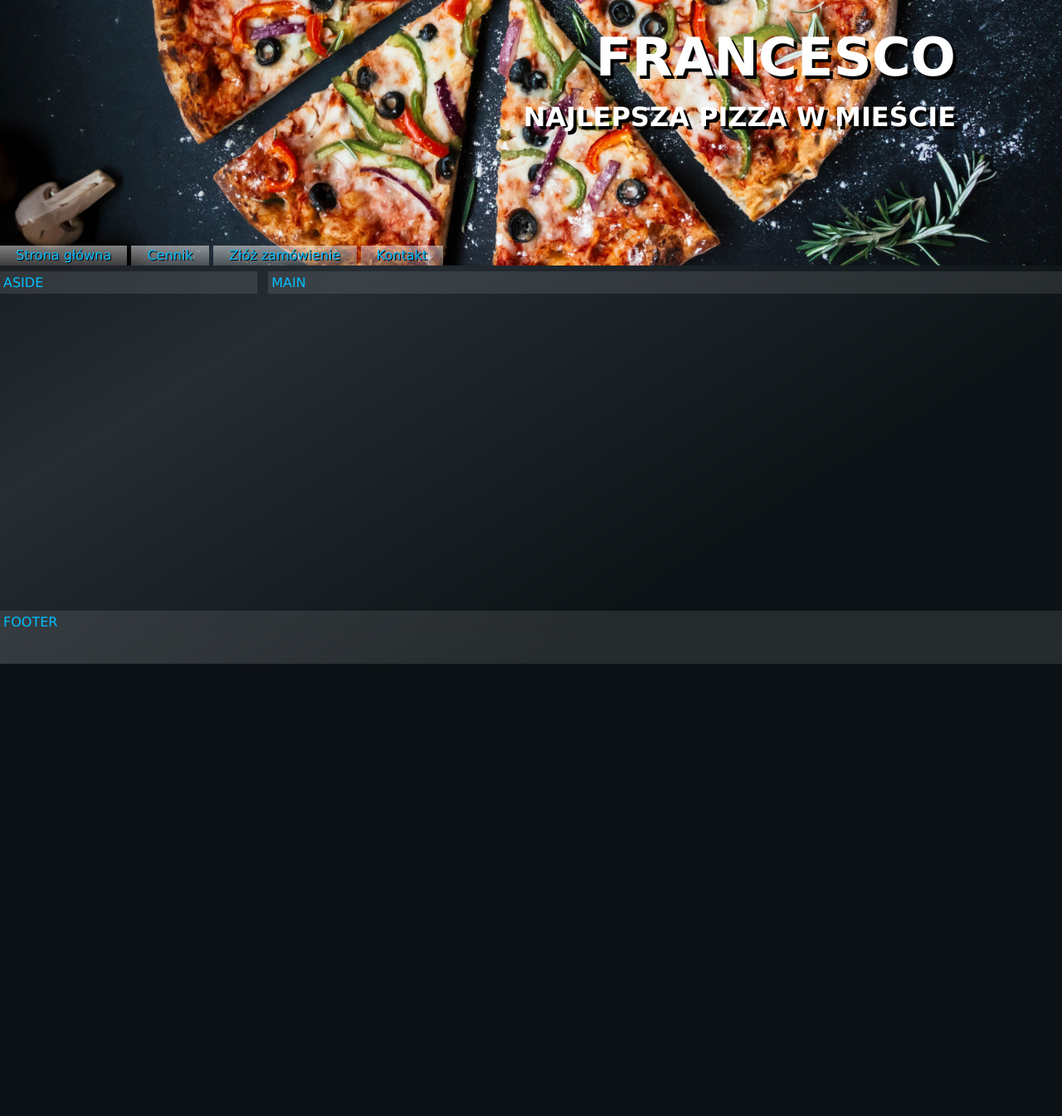
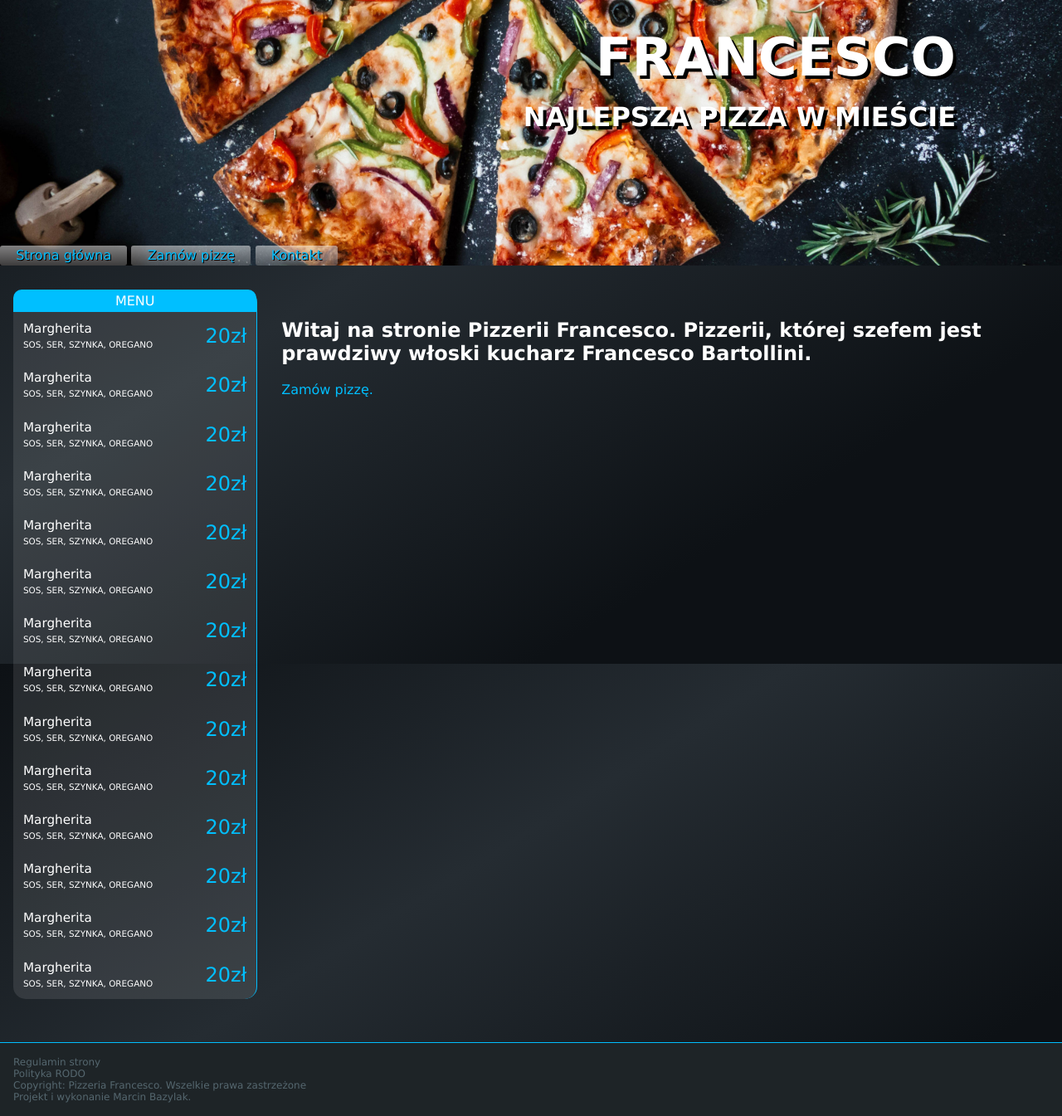
Before and after one commit to MarcinBazylak/pizzeria, a PHP site: page / in a window 1280 px wide. Shown: the whole page at 83% size. Before the commit the page ends 800 px from the top, so only its background shows below. Run offline with PHP 8.4, Linux system fonts and the light colour scheme.

Commit message:
Szkielet

```diff
--- a/css/style.css
+++ b/css/style.css
@@ -2,23 +2,28 @@ body, html {
    min-height: 100%;
    padding: 0;
    margin: 0;
-   background: linear-gradient(to bottom right, #0d1316 , #252c32, #0d1316 75%) no-repeat fixed;
+   background: linear-gradient(to bottom right, #0d1115 , #252c32, #0d1115 75%) no-repeat fixed;
    color: deepskyblue;
    font-family: Verdana, Geneva, Tahoma, sans-serif;
    font-size: 2vh;
+}
+
+a {
+   color: inherit;
+   text-decoration: none;
 }
 
 .container {
    position: relative;
    display: grid;
    grid-gap: 1%;
-   min-height:  90.8vh;
+   min-height:  100vh;
    grid-template-columns: repeat(4, 1fr);
-   grid-template-rows: 40vh max-content;
+   grid-template-rows: 40vh max-content 8vh;
    grid-template-areas:
    "header header header header"
    "aside main main main"
-   /* "footer footer footer footer" */
+   "footer footer footer footer"
    ;
 }
 
@@ -29,6 +34,10 @@ header {
    background-size: cover;
    overflow: hidden;
    position: relative;
+}
+
+h2 {
+   color: white;
 }
 
 header h1 {
@@ -59,6 +68,7 @@ nav ul li {
    padding: 0.2% 1.5%;
    margin: 0;
    text-shadow: 1px 1px black;
+   border-radius: 3px;
 }
 
 nav ul li:hover {
@@ -72,23 +82,82 @@ text-decoration: none;
 
 aside {
    background-color: rgba(255, 255, 255, 0.1);
-   padding: 0.5vh;
+   margin-left: 2vh;
    grid-area: aside;
+   margin-top: 2vh;
+   border-right: 1px solid deepskyblue;
+   border-radius: 15px;
 }
 
 main {
-   background-color: rgba(255, 255, 255, 0.1);
-   padding: 0.5vh;
+   margin-right: 2vh;
    grid-area: main;
+   margin-top: 2vh;
 }
 
 footer {
-   background-color: rgba(255, 255, 255, 0.1);
-   padding: 0.5vh;
-   margin-top: 10px;
-   height: 8vh;
+   min-height: 8vh;
+   padding: 2vh;
    grid-area: footer;
    bottom: 0;
    width: 100%;
+   color: #55676f;
+   font-size: 1.5vh;
    box-sizing: border-box;
+   background-color: #1e2427 ;
+   border-top: 1px solid deepskyblue;
 }
+
+.asideHead {
+   width: 100%;
+   box-sizing: border-box;
+   background-color: deepskyblue;
+   padding: 0.5vh;
+   color: white;
+   text-align: center;
+   border-top-left-radius: 10px;
+   border-top-right-radius: 10px;
+}
+
+.asideContent {
+   padding: 0;
+}
+
+.mainContent {
+   padding: 2vh;
+}
+
+.asideContent p {
+   color: white;
+   font-size: 1.9vh;
+   font-weight: 300;
+   margin-block-start: 0.5em;
+   margin-block-end: 0.5em;
+}
+
+.asideContent p span {
+   color: white;
+   font-size: 1.3vh;
+   font-weight: 200;
+}
+
+.pizza {
+   padding: 0.5vh 1.5vh;
+   display: flex;
+   align-items: center;
+   transition-duration: 0.2s;
+}
+
+.pizza:hover {
+   background-color: #50585f ;
+   transform: scale(1.02);
+}
+
+.pizzaDesc {
+   flex-grow: 1;
+}
+
+.pizzaPrice {
+   font-size: 3vh;
+   margin-left: 1vh;
+}
--- a/index.php
+++ b/index.php
@@ -1,11 +1,13 @@
 <!DOCTYPE html>
 <html lang="pl">
+
 <head>
    <meta charset="UTF-8">
    <link rel="stylesheet" href="css/style.css">
    <meta name="viewport" content="width=device-width, initial-scale=1.0">
    <title>Pizzeria Francesco - Najlepsza PIZZA w mieście</title>
 </head>
+
 <body>
 
    <div class="container">
@@ -18,31 +20,65 @@
                   <a href="index.php">Strona główna</a>
                </li>
                <li>
-                  <a href="cennik">Cennik</a>
+                  <a href="order">Zamów pizzę</a>
                </li>
                <li>
-                  <a href="zamow">Złóż zamówienie</a>
-               </li>
-               <li>
-                  <a href="kontakt">Kontakt</a>
+                  <a href="contact">Kontakt</a>
                </li>
             </ul>
          </nav>
       </header>
 
       <aside>
-      ASIDE
+         <div class="asideHead">MENU</div>
+         <div class="asideContent">
+
+<?php
+
+         for($i = 1; $i < 15; $i++) {
+
+         echo'
+            <a href="zamow/1">
+               <div class="pizza">
+                  <div class="pizzaDesc">
+                     <p>Margherita<br>
+                        <span>
+                           SOS, SER, SZYNKA, OREGANO
+                        </span>
+                     </p>
+                  </div>
+                  <div class="pizzaPrice">
+                     20zł
+                  </div>
+               </div>
+            </a>';
+         }
+
+?>
+
+         </div>
       </aside>
 
       <main>
-      MAIN
+         <div class="mainContent">
+            <h2>
+               Witaj na stronie Pizzerii Francesco. Pizzerii, której szefem jest prawdziwy włoski kucharz Francesco Bartollini.
+            </h2>
+            <p>
+               Zamów pizzę.
+            </p>
+         </div>
       </main>
 
    </div>
 
    <footer>
-      FOOTER
+   <a href="regulamin">Regulamin strony</a><br>
+   <a href="rodo">Polityka RODO</a><br>
+      Copyright: Pizzeria Francesco. Wszelkie prawa zastrzeżone<br>
+      Projekt i wykonanie <a href="http://marcinbazylak.com">Marcin Bazylak</a>.
    </footer>
 
 </body>
+
 </html>
```
